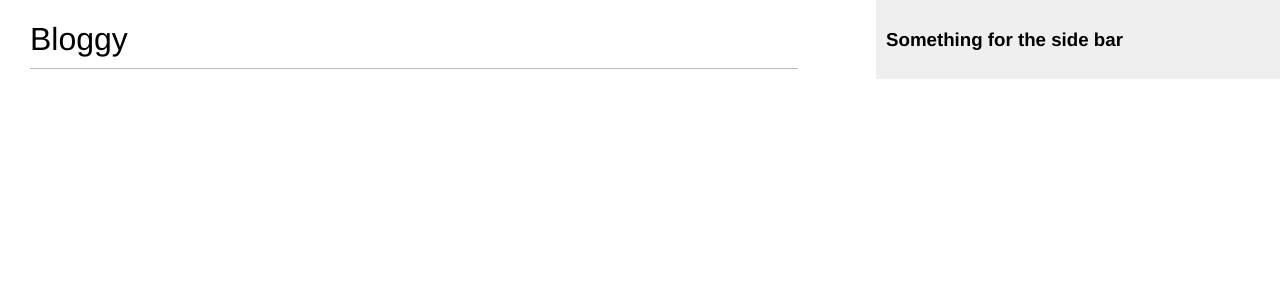
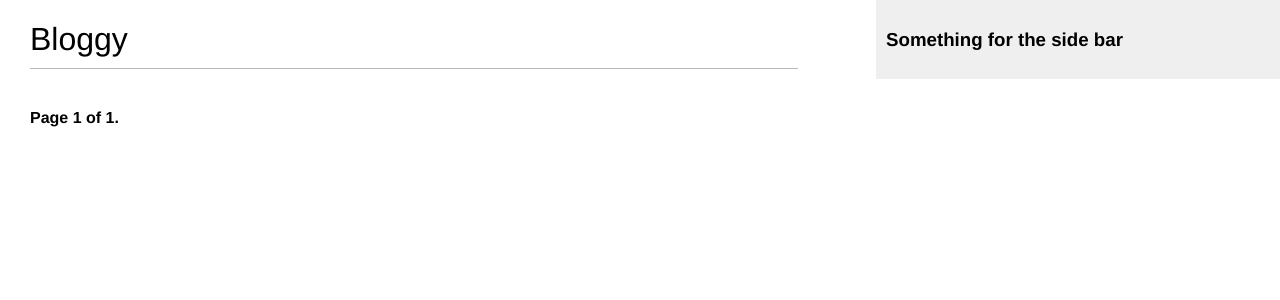
Before and after one commit to ObsidianRock/Bloggy, a Django app: page /blog/ in a window 1280 px wide. Shown: the top 300 px of the page. Run offline with Django 3.2, Linux system fonts and the light colour scheme; data that the repository does not hold is empty.

Commit message:
added pagination blog post page

```diff
--- a/blog/templates/blog/post/list.html
+++ b/blog/templates/blog/post/list.html
@@ -1,5 +1,6 @@
 {% extends "blog/base.html" %}
-{% block title %}My Blog{% endblock %}
+
+{% block title %}Bloggy{% endblock %}
 {% block content %}
  <h1>Bloggy</h1>
     {% for post in posts %}
@@ -13,4 +14,7 @@
          </p>
          {{ post.body|truncatewords:30|linebreaks }}
     {% endfor %}
+
+    {% include "pagination.html" with page=posts %}
+
 {% endblock %}
--- /dev/null
+++ b/blog/templates/pagination.html
@@ -0,0 +1,13 @@
+<div class="pagination">
+ <span class="step-links">
+     {% if page.has_previous %}
+        <a href="?page={{ page.previous_page_number }}">Previous</a>
+     {% endif %}
+     <span class="current">
+         Page {{ page.number }} of {{ page.paginator.num_pages }}.
+     </span>
+     {% if page.has_next %}
+        <a href="?page={{ page.next_page_number }}">Next</a>
+     {% endif %}
+ </span>
+</div>
--- a/blog/views.py
+++ b/blog/views.py
@@ -1,10 +1,21 @@
 from django.shortcuts import render, get_object_or_404
 from .models import Post
-
+from django.core.paginator import Paginator, EmptyPage,\
+ PageNotAnInteger
 
 def post_list(request):
-    posts = Post.published.all()
-    return render(request, 'blog/post/list.html', {'posts': posts})
+    all_posts = Post.published.all()
+    paginator = Paginator(all_posts, 3)
+
+    page = request.GET.get('page')
+    try:
+        posts = paginator.page(page)
+    except PageNotAnInteger:
+        posts = paginator.page(1)
+    except EmptyPage:
+        posts = paginator.page(paginator.num_pages)
+
+    return render(request, 'blog/post/list.html', {'posts': posts, 'page': page})
 
 
 def post_detail(request, year, month, day, post):
```
